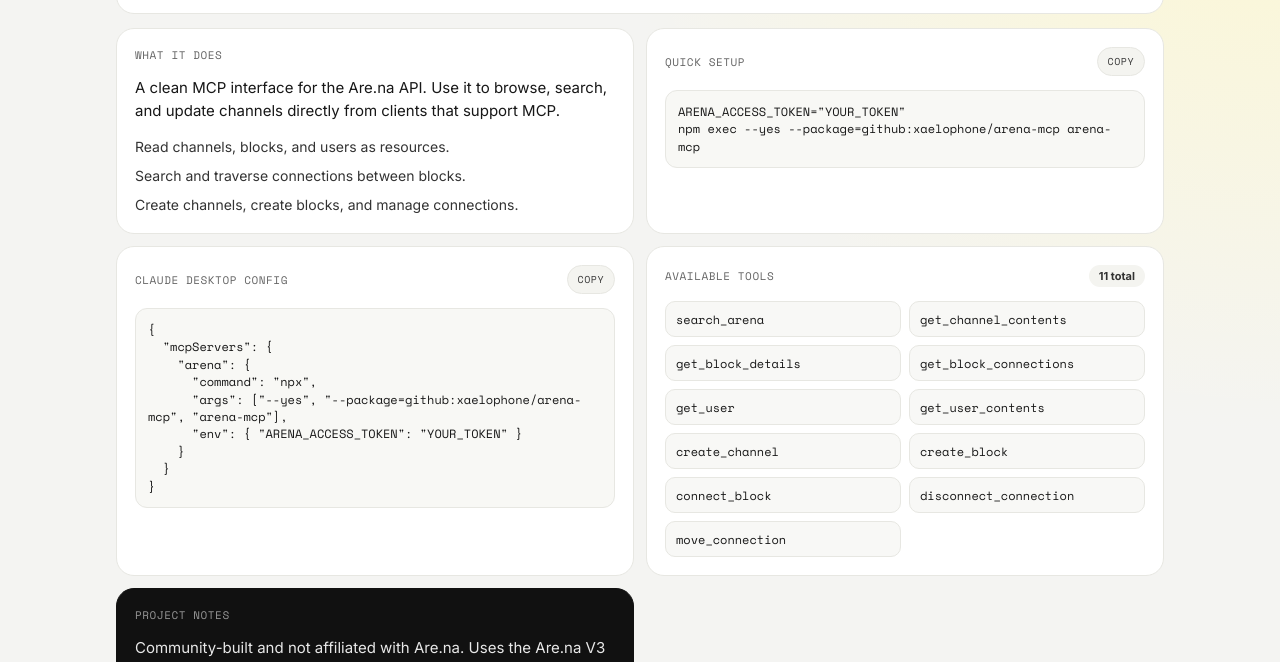
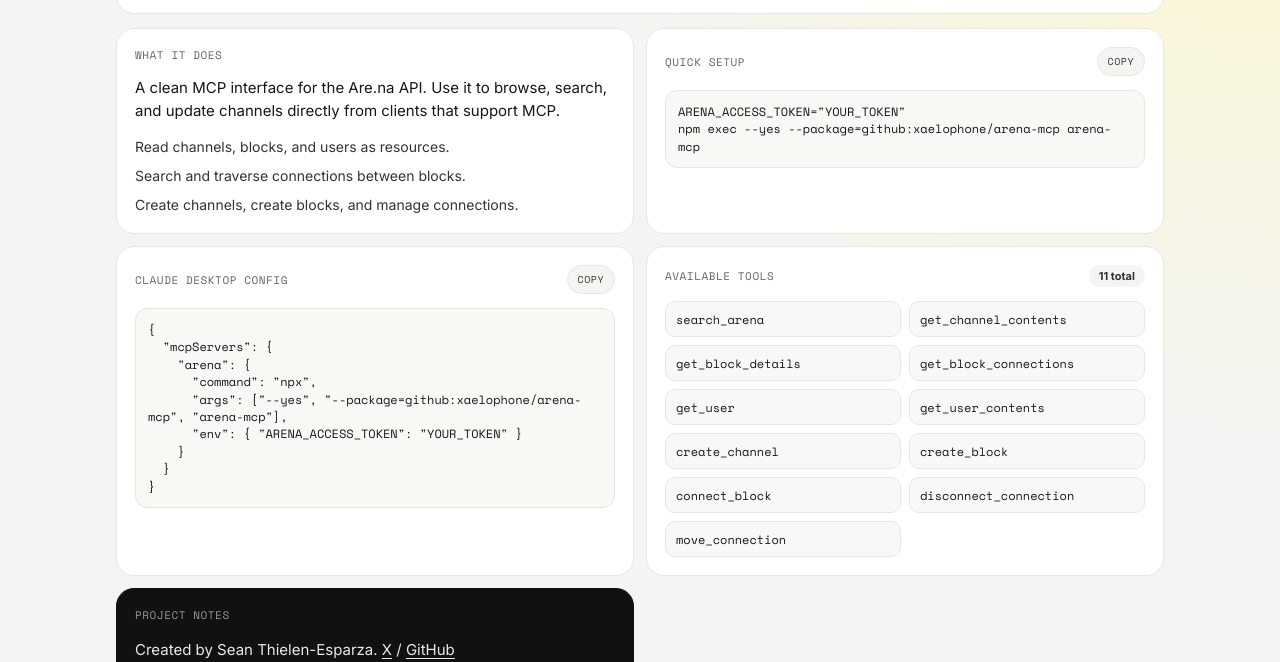
Before and after one commit to xaelophone/arena-mcp, a website: page landing/index.html in a window 1280 px wide. Shown: the part 275-937 px from the top of the page. Drawn offline with nearby package versions, Linux system fonts and the light colour scheme.

Commit message:
Add creator attribution with X and GitHub links

```diff
--- a/landing/index.html
+++ b/landing/index.html
@@ -137,6 +137,24 @@ npm exec --yes --package=github:xaelophone/arena-mcp arena-mcp</code></pre>
           <div class="card-header">
             <span class="mono">Project notes</span>
           </div>
+          <p class="card-copy creator-line">
+            Created by Sean Thielen-Esparza.
+            <a
+              class="inline-link"
+              href="https://x.com/seanxthielen"
+              target="_blank"
+              rel="noreferrer"
+              >X</a
+            >
+            /
+            <a
+              class="inline-link"
+              href="https://github.com/xaelophone"
+              target="_blank"
+              rel="noreferrer"
+              >GitHub</a
+            >
+          </p>
           <p class="card-copy">
             Community-built and not affiliated with Are.na. Uses the Are.na V3 API by default, with
             optional V2 search fallback.
--- a/landing/styles.css
+++ b/landing/styles.css
@@ -268,6 +268,15 @@ code {
   color: #e8e8e8;
 }
 
+.creator-line {
+  margin-top: 2px;
+}
+
+.inline-link {
+  text-decoration: underline;
+  text-underline-offset: 3px;
+}
+
 .dark .cta-link {
   margin-top: 6px;
 }
```
